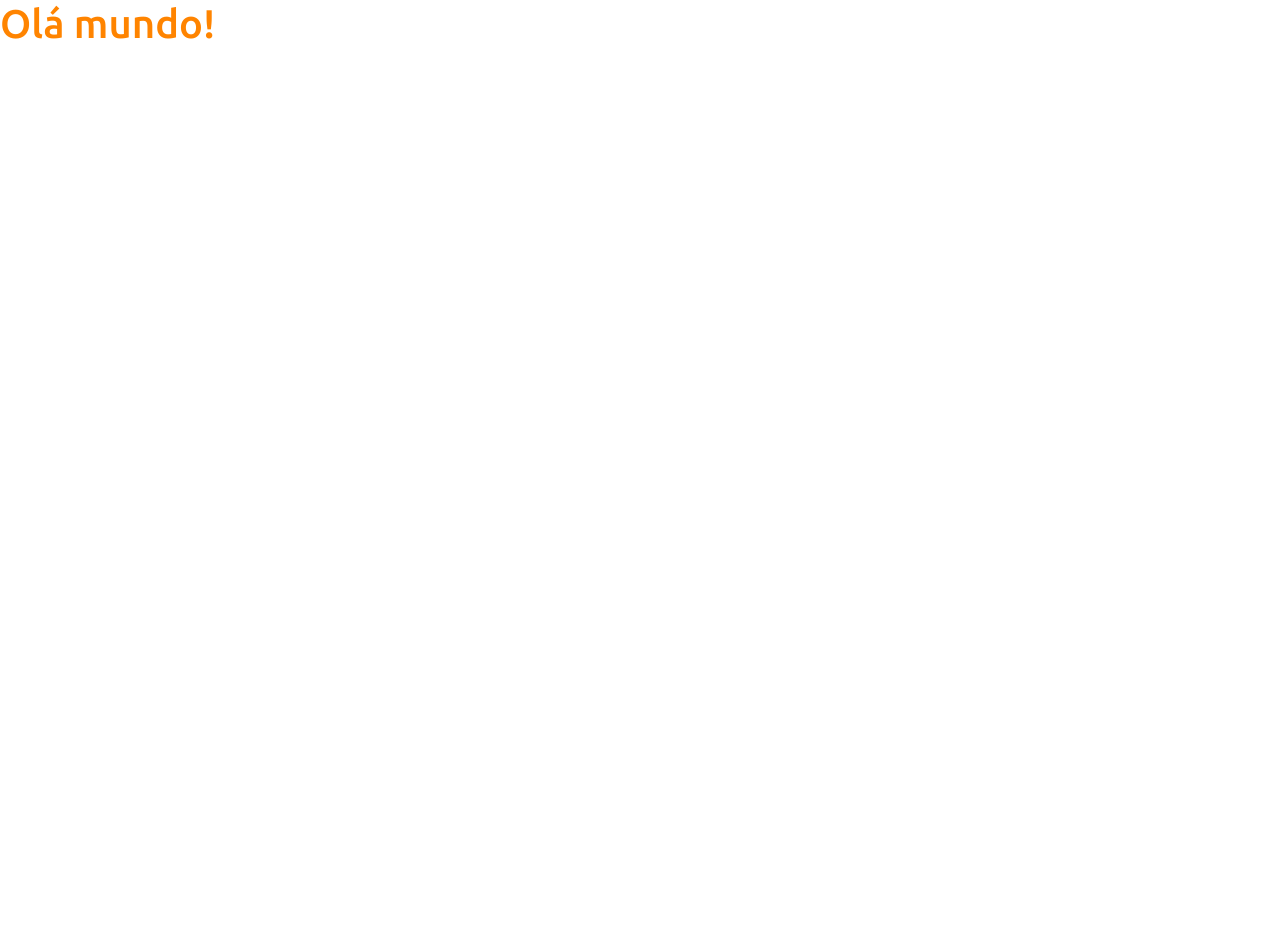
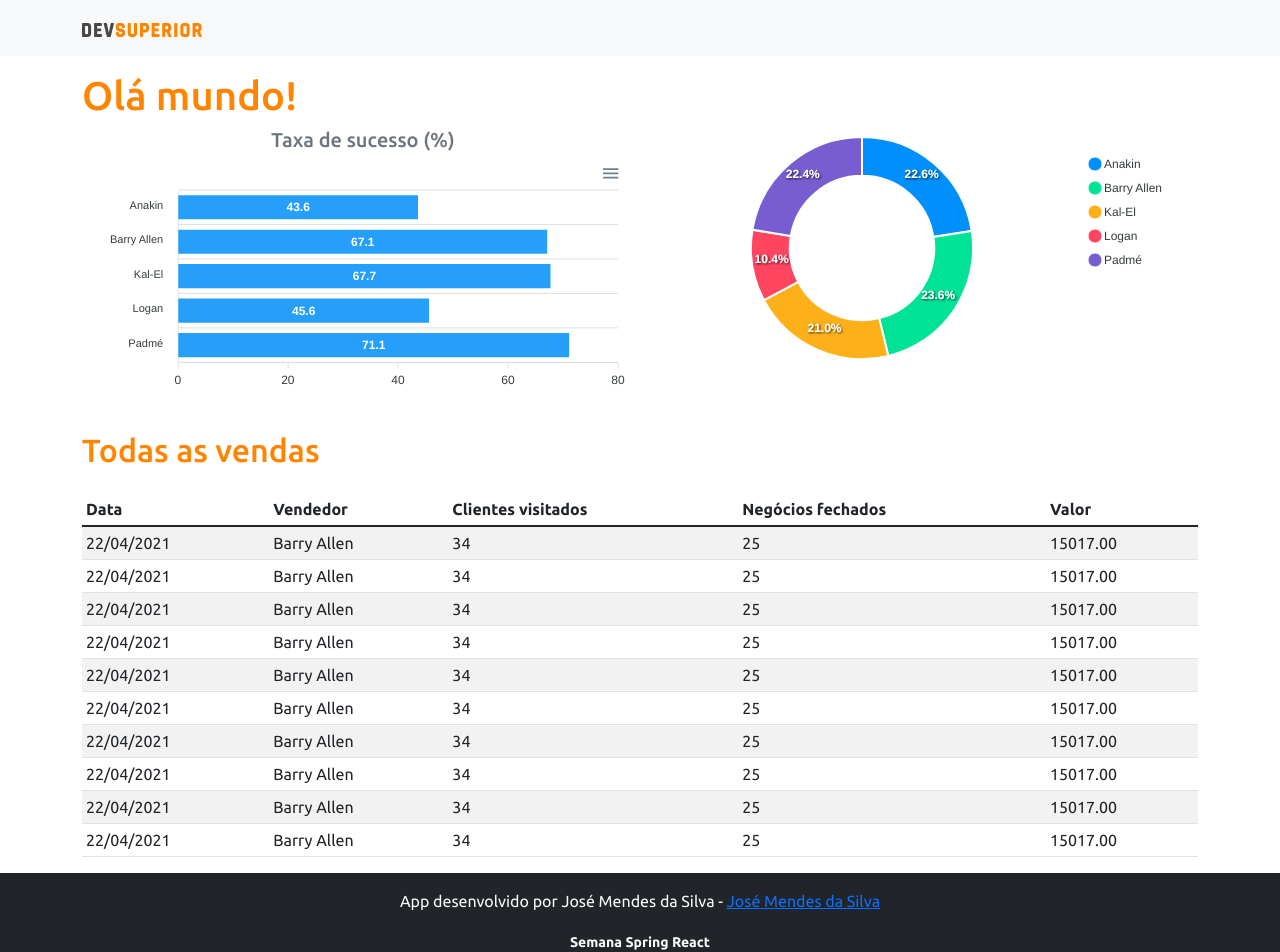
Before and after one commit to Mendestec/projetoSds3, a React (Create React App) app in the folder frontend/: page / in a window 1280 px wide. Shown: the top 952 px of the page. Before the commit the page ends 800 px from the top, so only its background shows below. Built offline with nearby package versions, Linux system fonts and the light colour scheme.

Commit message:
Static charts

```diff
--- a/frontend/package.json
+++ b/frontend/package.json
@@ -10,8 +10,10 @@
     "@types/node": "^12.0.0",
     "@types/react": "^17.0.0",
     "@types/react-dom": "^17.0.0",
+    "apexcharts": "^3.29.0",
     "bootstrap": "^5.1.1",
     "react": "^17.0.2",
+    "react-apexcharts": "^1.3.9",
     "react-dom": "^17.0.2",
     "react-scripts": "4.0.3",
     "typescript": "^4.1.2",
--- a/frontend/src/App.tsx
+++ b/frontend/src/App.tsx
@@ -1,10 +1,35 @@
-import React from 'react';
+import BarChart from 'componentes/BarChart';
+import DataTable from 'componentes/DataTable';
+import DonutChart from 'componentes/DonutChart';
+import Footer from 'componentes/Footer';
+import NavBar from 'componentes/NavBar';
 
 function App() {
   return (
-    <div className="App">
+    <>
+    <NavBar />
+    <div className="container">
       <h1 className="text-primary">Olá mundo!</h1>
+
+      <div className="row px-3">
+
+      <div className="col-sm-6">
+      <h5 className="text-center text-secondary">Taxa de sucesso (%)</h5>
+      <BarChart />
+      </div>
+
+      <div className="col-sm-6">
+      <DonutChart />
+      </div>
+
+      </div>
+      <div className="py-3">
+      <h2 className="text-primary">Todas as vendas</h2>
+      </div>
+      <DataTable />
     </div>
+    <Footer />
+    </>
   );
 }
 
--- /dev/null
+++ b/frontend/src/componentes/BarChart/index.tsx
@@ -0,0 +1,36 @@
+import Chart from 'react-apexcharts';
+
+const BarChart = () => {
+
+    const options = {
+        plotOptions: {
+            bar: {
+                horizontal: true,
+            }
+        },
+    };
+
+    const mockData = {
+        labels: {
+            categories: ['Anakin', 'Barry Allen', 'Kal-El', 'Logan', 'Padmé']
+        },
+        series: [
+            {
+                name: "% Sucesso",
+                data: [43.6, 67.1, 67.7, 45.6, 71.1]
+            }
+        ]
+    };
+
+
+    return (
+        <Chart
+        options={{...options, xaxis: mockData.labels}}
+        series={mockData.series}
+        type="bar"
+        height="240"
+        />
+    );
+}
+
+export default BarChart;
--- /dev/null
+++ b/frontend/src/componentes/DataTable/index.tsx
@@ -0,0 +1,91 @@
+
+const DataTable = () => {
+    return (
+        <div className="table-responsive">
+            <table className="table table-striped table-sm">
+                <thead>
+                    <tr>
+                        <th>Data</th>
+                        <th>Vendedor</th>
+                        <th>Clientes visitados</th>
+                        <th>Negócios fechados</th>
+                        <th>Valor</th>
+                    </tr>
+                </thead>
+                <tbody>
+                    <tr>
+                        <td>22/04/2021</td>
+                        <td>Barry Allen</td>
+                        <td>34</td>
+                        <td>25</td>
+                        <td>15017.00</td>
+                    </tr>
+                    <tr>
+                        <td>22/04/2021</td>
+                        <td>Barry Allen</td>
+                        <td>34</td>
+                        <td>25</td>
+                        <td>15017.00</td>
+                    </tr>
+                    <tr>
+                        <td>22/04/2021</td>
+                        <td>Barry Allen</td>
+                        <td>34</td>
+                        <td>25</td>
+                        <td>15017.00</td>
+                    </tr>
+                    <tr>
+                        <td>22/04/2021</td>
+                        <td>Barry Allen</td>
+                        <td>34</td>
+                        <td>25</td>
+                        <td>15017.00</td>
+                    </tr>
+                    <tr>
+                        <td>22/04/2021</td>
+                        <td>Barry Allen</td>
+                        <td>34</td>
+                        <td>25</td>
+                        <td>15017.00</td>
+                    </tr>
+                    <tr>
+                        <td>22/04/2021</td>
+                        <td>Barry Allen</td>
+                        <td>34</td>
+                        <td>25</td>
+                        <td>15017.00</td>
+                    </tr>
+                    <tr>
+                        <td>22/04/2021</td>
+                        <td>Barry Allen</td>
+                        <td>34</td>
+                        <td>25</td>
+                        <td>15017.00</td>
+                    </tr>
+                    <tr>
+                        <td>22/04/2021</td>
+                        <td>Barry Allen</td>
+                        <td>34</td>
+                        <td>25</td>
+                        <td>15017.00</td>
+                    </tr>
+                    <tr>
+                        <td>22/04/2021</td>
+                        <td>Barry Allen</td>
+                        <td>34</td>
+                        <td>25</td>
+                        <td>15017.00</td>
+                    </tr>
+                    <tr>
+                        <td>22/04/2021</td>
+                        <td>Barry Allen</td>
+                        <td>34</td>
+                        <td>25</td>
+                        <td>15017.00</td>
+                    </tr>
+                </tbody>
+            </table>
+        </div>
+    );
+}
+export default DataTable;
--- /dev/null
+++ b/frontend/src/componentes/DonutChart/index.tsx
@@ -0,0 +1,27 @@
+
+import Chart from 'react-apexcharts';
+
+const DonutChart = () => {
+
+    const mockData = {
+        series: [477138, 499928, 444867, 220426, 473088],
+        labels: ['Anakin', 'Barry Allen', 'Kal-El', 'Logan', 'Padmé']
+    }
+
+    const options = {
+        legend: {
+            show: true
+        }
+    }
+
+    return (
+        <Chart
+        options={{...options, labels: mockData.labels}}
+        series={mockData.series}
+        type="donut"
+        height="240"
+        />
+    );
+}
+
+export default DonutChart;
--- /dev/null
+++ b/frontend/src/componentes/Footer/index.tsx
@@ -0,0 +1,13 @@
+const Footer = () => {
+    return (
+        <footer className="footer mt-auto py-3 bg-dark">
+            <div className="container">
+                <p className="text-light">App desenvolvido por José Mendes da Silva - <a href="https://github.com/Mendestec/" target="_blank" rel="noreferrer">José Mendes da Silva</a></p>
+                <p className="text-light"><small><strong>Semana Spring React</strong><br />
+                    Evento promovido pela escola DevSuperior: <a href="https://instagram.com/devsuperior.ig" target="_blank" rel="noreferrer">@devsuperior.ig</a></small></p>
+            </div>
+        </footer>
+    );
+}
+
+export default Footer;
--- /dev/null
+++ b/frontend/src/componentes/NavBar/index.tsx
@@ -0,0 +1,16 @@
+
+import ImgDsDark from "assets/img/ds-dark.svg";
+
+const NavBar = () => {
+  return (
+    <div className="d-flex flex-column flex-md-row align-items-center p-3 px-md-4 md-4 mb-3 bg-light">
+    <div className="container">
+    <nav className="my-2 my-md-0 mr-md-3">
+      <img src={ImgDsDark} alt="DevSuperior" width="120" />
+    </nav>
+    </div>
+    </div>
+  );
+}
+
+export default NavBar;
```
Also changed, not shown: frontend/src/assets/img/ds-dark.svg (added), 1 other file (tests, documents, lock files or other folders).
